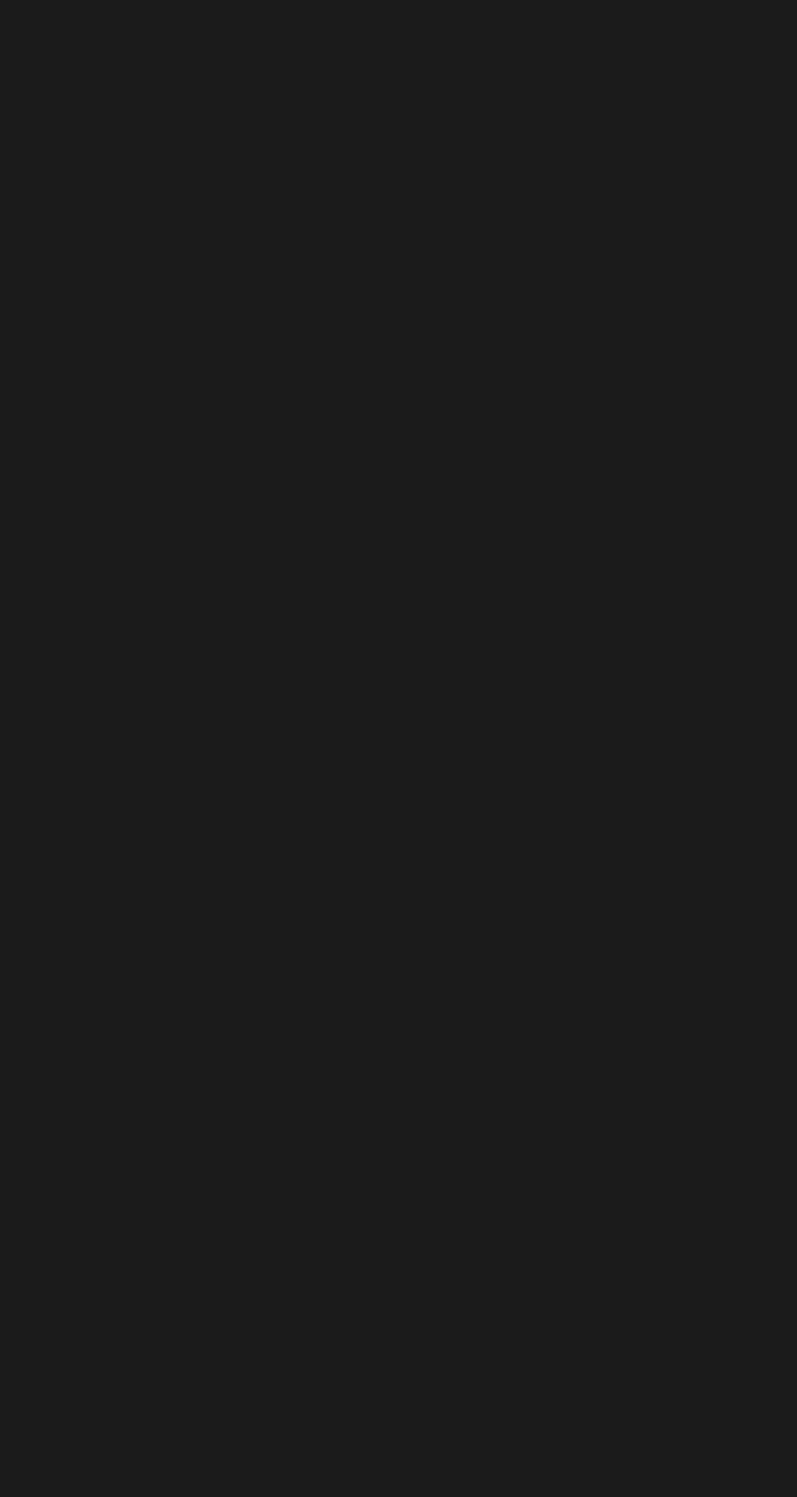
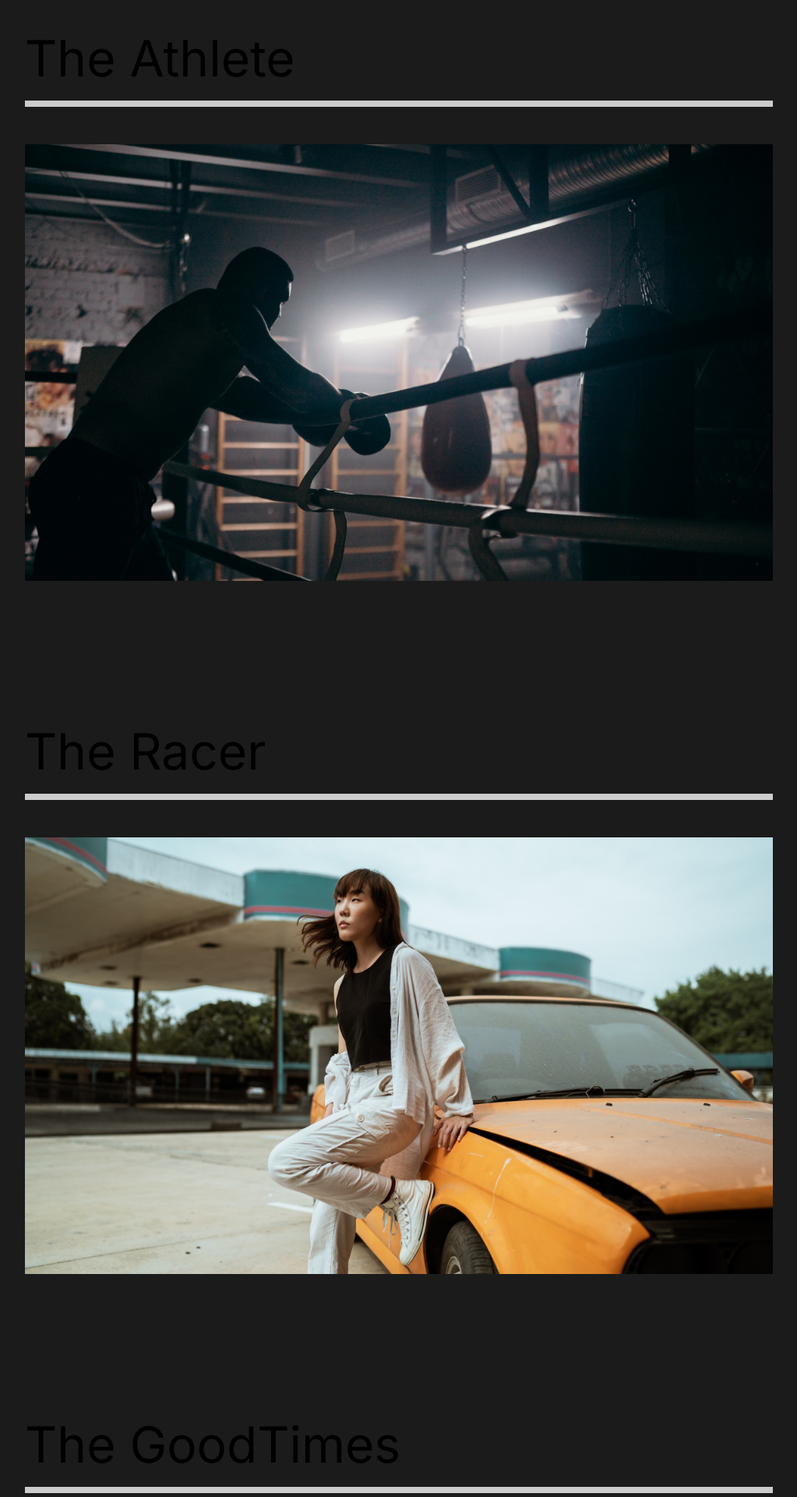
Before and after one commit to dev-Danialw/capture-portfolio, a React (Create React App) app: page /work in a window 1280 px wide. Shown: the part 140-2060 px from the top of the page at 78% size, without its empty margins (128-1151 px from the left). Before the commit the page ends 800 px from the top, so only its background shows below. Built offline with nearby package versions, Linux system fonts and the light colour scheme.

Commit message:
10. Our work p1

```diff
--- a/src/pages/OurWork.js
+++ b/src/pages/OurWork.js
@@ -1,10 +1,60 @@
 import React from "react";
+// styled components & router
+import styled from "styled-components";
+import { Link } from "react-router-dom";
+// Images
+import athlete from "../img/athlete-small.png";
+import theracer from "../img/theracer-small.png";
+import goodtimes from "../img/goodtimes-small.png";
 
 const OurWork = () => {
   return (
-    <div>
-      <h1>Our Work</h1>
-    </div>
+    <Work>
+      <Movie>
+        <h2>The Athlete</h2>
+        <div className="line"></div>
+        <Link>
+          <img src={athlete} alt="athlete" />
+        </Link>
+      </Movie>
+      <Movie>
+        <h2>The Racer</h2>
+        <div className="line"></div>
+        <Link>
+          <img src={theracer} alt="racer" />
+        </Link>
+      </Movie>
+      <Movie>
+        <h2>The GoodTimes</h2>
+        <div className="line"></div>
+        <Link>
+          <img src={goodtimes} alt="times" />
+        </Link>
+      </Movie>
+    </Work>
   );
 };
+
+const Work = styled.div`
+  min-height: 100vh;
+  overflow: hidden;
+  padding: 5rem 10rem;
+  h2 {
+    padding: 1rem 0rem;
+  }
+`;
+
+const Movie = styled.div`
+  padding-bottom: 10rem;
+  .line {
+    height: 0.5rem;
+    background: #cccccc;
+    margin-bottom: 3rem;
+  }
+  img {
+    width: 100%;
+    height: 70vh;
+    object-fit: cover;
+  }
+`;
 export default OurWork;
```
